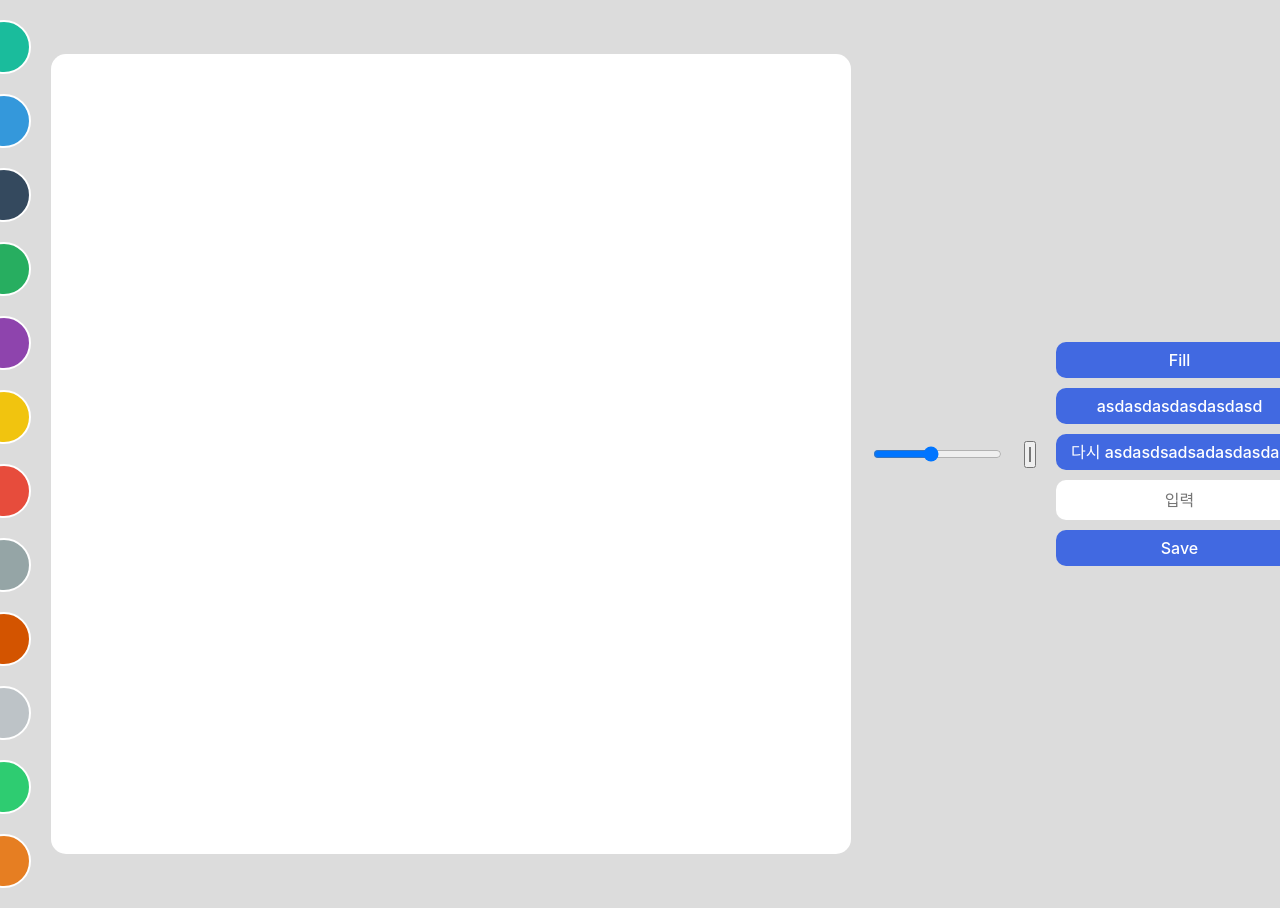
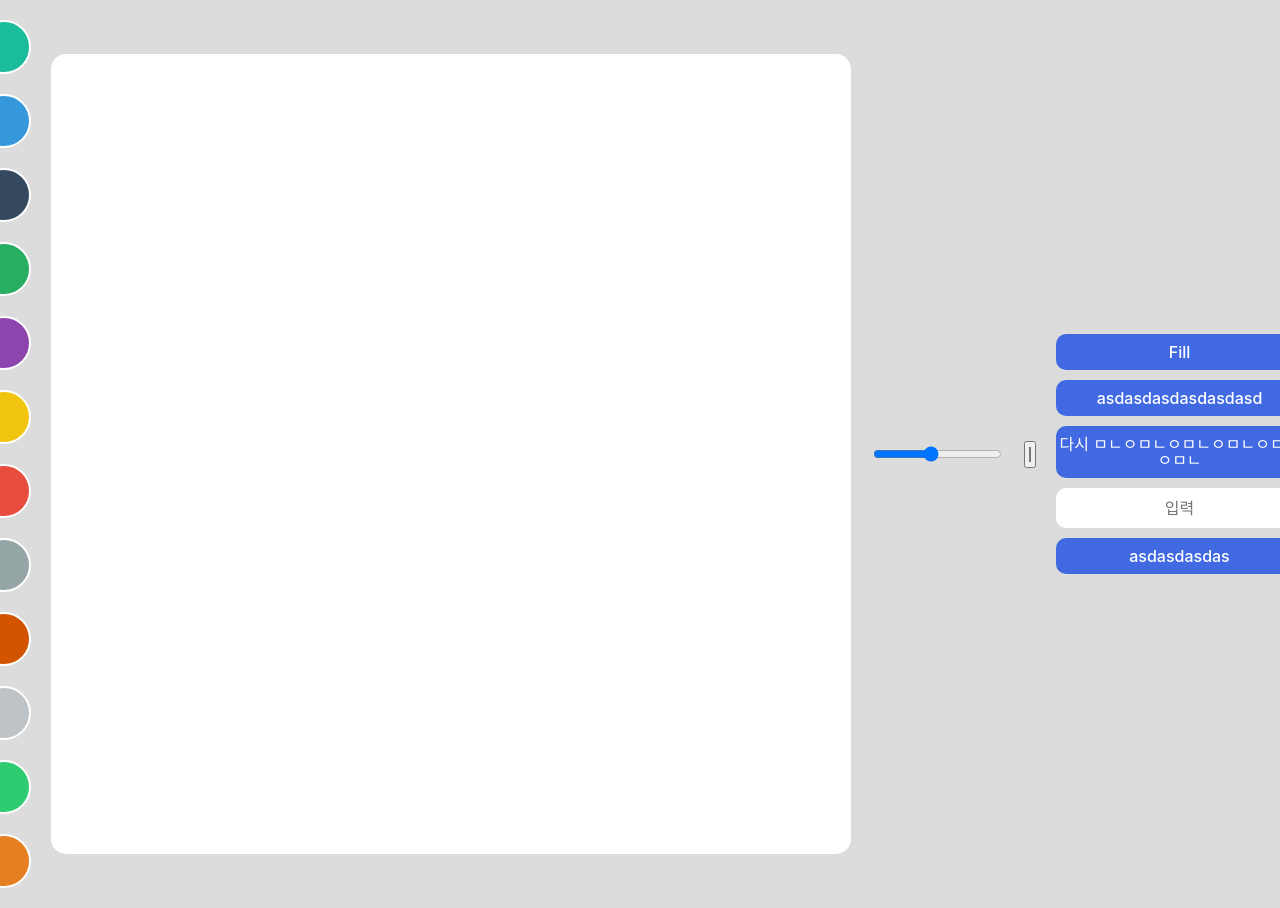
Before and after one commit to frankkim92/spartatest16, a plain HTML site: page index.html in a window 1280 px wide. Shown: the top 908 px of the page. Drawn offline with Linux system fonts and the light colour scheme.

Commit message:
현모 사랑해

```diff
--- a/index.html
+++ b/index.html
@@ -34,9 +34,9 @@
 
     <button id="mode-btn">Fill</button>
     <button id="destroy-btn">asdasdasdasdasdasd</button>
-    <button id="eraser-btn">다시 asdasdsadsadasdasdas</button>
+    <button id="eraser-btn">다시 ㅁㄴㅇㅁㄴㅇㅁㄴㅇㅁㄴㅇㅁㄴㅇㅁㄴ</button>
     <input type="text" placeholder="입력" id="text">
-    <button id="save">Save</button>
+    <button id="save">asdasdasdas</button>
  </div>
     <script src="app.js"></script>
 </body>
@@ -49,5 +49,6 @@
 만약 develope에서 완벽하면 main브런치로 옮긴다. -->
 
 
-<!-- 깃허브에서 브랜치를 먼저 만들어야함 git branch  git chekcout 경현-->
+<!-- 깃허브에서 브랜치를 먼저 만들어야함 git branch   git 이동하기 git chekcout 경현-->
 <!-- 브랜치를 만들면 현재 원본의 파생본이 만들어짐 -->
+<!-- git push origin main(main으로 보낸다) 경현(경현으로 보낸다) -->
```
